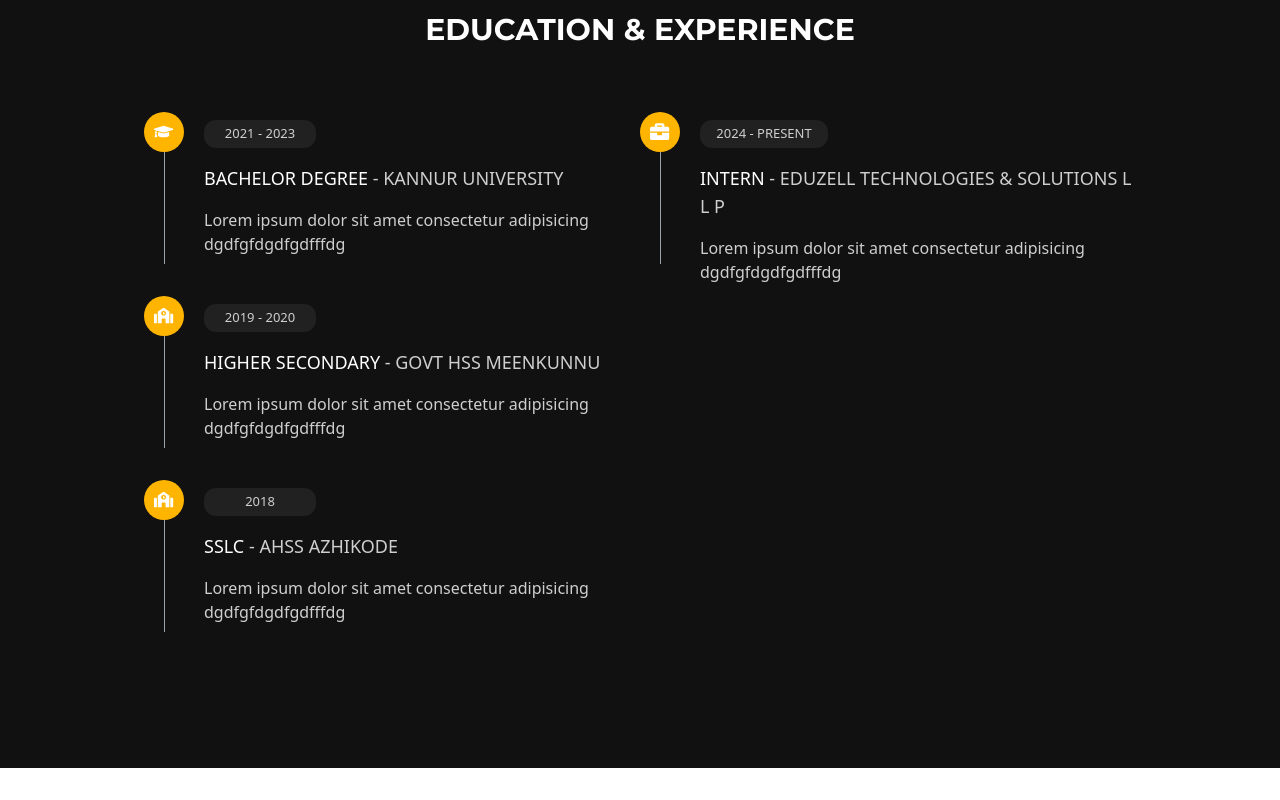
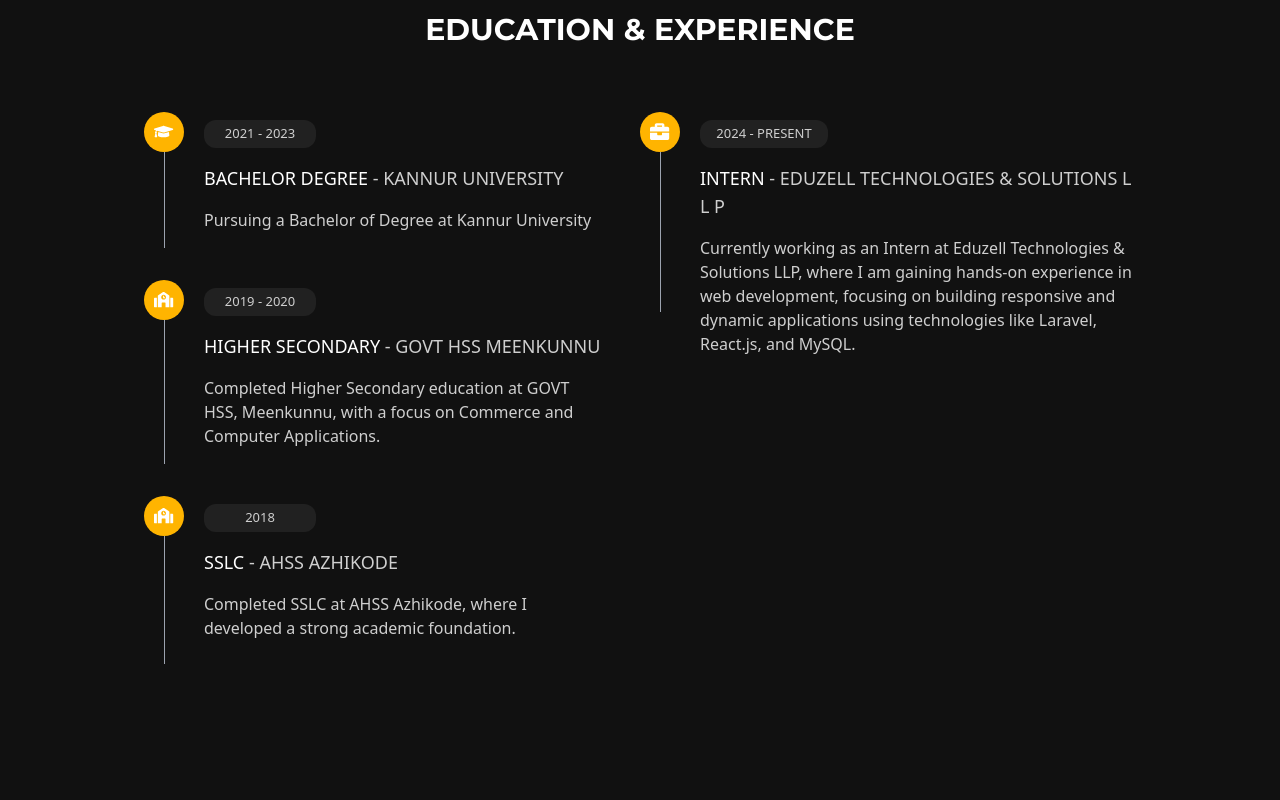
Before and after one commit to sreeharshk92/Portfolio, a React (Create React App) app: page /about in a window 1280 px wide. Shown: the part 1120-1920 px from the top of the page. Before the commit the page ends 1888 px from the top, so only its background shows below. Built offline with nearby package versions, Linux system fonts and the light colour scheme.

Commit message:
added fav icon

```diff
--- a/public/index.html
+++ b/public/index.html
@@ -2,7 +2,8 @@
 <html lang="en">
   <head>
     <meta charset="utf-8" />
-    <link rel="icon" href="%PUBLIC_URL%/favicon.ico" />
+    <link rel="icon" href="%PUBLIC_URL%/images/mypic.jpg" />
+
     <meta name="viewport" content="width=device-width, initial-scale=1" />
     <meta name="theme-color" content="#000000" />
     <meta name="description" content="Web site created using create-react-app"/>
@@ -19,7 +20,7 @@
     <link rel="stylesheet" type='text/css'
     href="https://cdn.jsdelivr.net/gh/devicons/devicon@latest/devicon.min.css" />
 
-    <title>Portfolio</title>
+    <title>Sreeharsh</title>
   </head>
   <body>
     <noscript>You need to enable JavaScript to run this app.</noscript>
--- a/src/App.js
+++ b/src/App.js
@@ -26,9 +26,6 @@
 
       <Router>
 
-
-
-
       <Routes>
         <Route path="/" element={<Home />}></Route>
         <Route path="/about" element={<About />}></Route>
--- a/src/Components/About/About.jsx
+++ b/src/Components/About/About.jsx
@@ -94,7 +94,7 @@
                 <div className='yellowCircle'>
                   <FaGraduationCap />
                 </div>
-                <div className="h-[7rem] border-l-[0.1rem] border-gray-400"></div>
+                <div className="lg:h-[6rem] md:h-[6rem] h-[9rem] border-l-[0.1rem] border-gray-400"></div>
               </section>
 
               <section className='flex flex-col py-2 w-[25rem] gap-4'>
@@ -105,7 +105,7 @@
                 </div>
 
                 <h1 className='text-start text-lg '>BACHELOR DEGREE <span>- KANNUR UNIVERSITY</span></h1>
-                <p className='text-start'>Lorem ipsum dolor sit amet consectetur adipisicing dgdfgfdgdfgdfffdg</p>
+                <p className='text-start'>Pursuing a Bachelor of Degree at Kannur University </p>
               </section>
 
             </div>
@@ -116,7 +116,7 @@
                 <div className='yellowCircle'>
                   <FaSchool />
                 </div>
-                <div className=" border-l-[0.1rem] border-gray-400 h-[7rem]"></div>
+                <div className=" border-l-[0.1rem] border-gray-400 lg:h-[9rem] md:h-[9rem] h-[13rem]"></div>
               </section>
 
               <section className='flex flex-col py-2 w-[25rem] gap-4'>
@@ -127,7 +127,7 @@
                 </div>
 
                 <h1 className='text-start text-lg'>HIGHER SECONDARY <span>- GOVT HSS MEENKUNNU</span></h1>
-                <p className='text-start'>Lorem ipsum dolor sit amet consectetur adipisicing dgdfgfdgdfgdfffdg</p>
+                <p className='text-start'>Completed Higher Secondary education at GOVT HSS, Meenkunnu, with a focus on Commerce and Computer Applications.</p>
               </section>
 
             </div>
@@ -136,7 +136,7 @@
 
               <section className='flex flex-col items-center '>
                 <div className='yellowCircle'><FaSchool /></div>
-                <div className="border-l-[0.1rem] border-gray-400 h-[7rem]"></div>
+                <div className="border-l-[0.1rem] border-gray-400 lg:h-[8rem] md:h-[8rem] h-[10rem]"></div>
               </section>
 
               <section className='flex flex-col py-2 w-[25rem] gap-4'>
@@ -147,7 +147,7 @@
                 </div>
 
                 <h1 className='text-start text-lg'>SSLC <span>- AHSS AZHIKODE</span></h1>
-                <p className='text-start'>Lorem ipsum dolor sit amet consectetur adipisicing dgdfgfdgdfgdfffdg</p>
+                <p className='text-start'>Completed SSLC at AHSS Azhikode, where I developed a strong academic foundation.</p>
               </section>
 
             </div>
@@ -160,7 +160,7 @@
 
               <section className='flex flex-col items-center '>
                 <div className='yellowCircle '><FaBriefcase /></div>
-                <div className="border-l-[0.1rem] border-gray-400 h-[7rem]"></div>
+                <div className="border-l-[0.1rem] border-gray-400 lg:h-[10rem] md:h-[10rem] h-[23rem]"></div>
               </section>
 
               <section className='flex flex-col py-2 w-[29rem] gap-4'>
@@ -171,7 +171,7 @@
                 </div>
 
                 <h1 className='text-start text-lg'>INTERN <span>- EDUZELL TECHNOLOGIES & SOLUTIONS L L P</span></h1>
-                <p className='text-start'>Lorem ipsum dolor sit amet consectetur adipisicing dgdfgfdgdfgdfffdg</p>
+                <p className='text-start'>Currently working as an Intern at Eduzell Technologies & Solutions LLP, where I am gaining hands-on experience in web development, focusing on building responsive and dynamic applications using technologies like Laravel, React.js, and MySQL.</p>
               </section>
 
             </div>
--- a/src/Components/Skill/Skill.jsx
+++ b/src/Components/Skill/Skill.jsx
@@ -72,7 +72,7 @@
   return (
     <main className="  flex justify-center bg-customColor ">
 
-    <section className=" md:w-[30rem] w-[28rem] lg:w-[58rem] py-5">
+    <section className=" md:w-[36rem] w-[18rem] lg:w-[58rem] py-5">
       <div className="relative w-full">
         <button
           className="absolute left-0 top-[50%] z-10 text-white hover:text-yellowColor"
@@ -89,9 +89,9 @@
 
         <div ref={scrollRef} className="py-5 flex overflow-x-auto hide-scrollbar" style={{ scrollBehavior: "smooth" }} onScroll={checkScroll}>
   {skills.map((skill) => (
-    <div key={skill.id} className="flex justify-center flex-shrink-0 w-[25%] relative group">
+    <div key={skill.id} className="flex justify-center flex-shrink-0 lg:w-[25%] md:w-[25%] w-[50%] relative group">
       <img
-        className="object-cover hover:-translate-y-2.5 transition duration-500 ease-in-out lg:h-[10rem] lg:w-[10rem] h-16 w-16"
+        className="object-cover hover:-translate-y-2.5 transition duration-500 ease-in-out lg:h-[10rem] lg:w-[10rem] h-24 w-24"
         src={skill.imgpath}
         alt={skill.name}
       />
```
Also changed, not shown: public/images/mypic.jpg (added), src/App.css (added).
